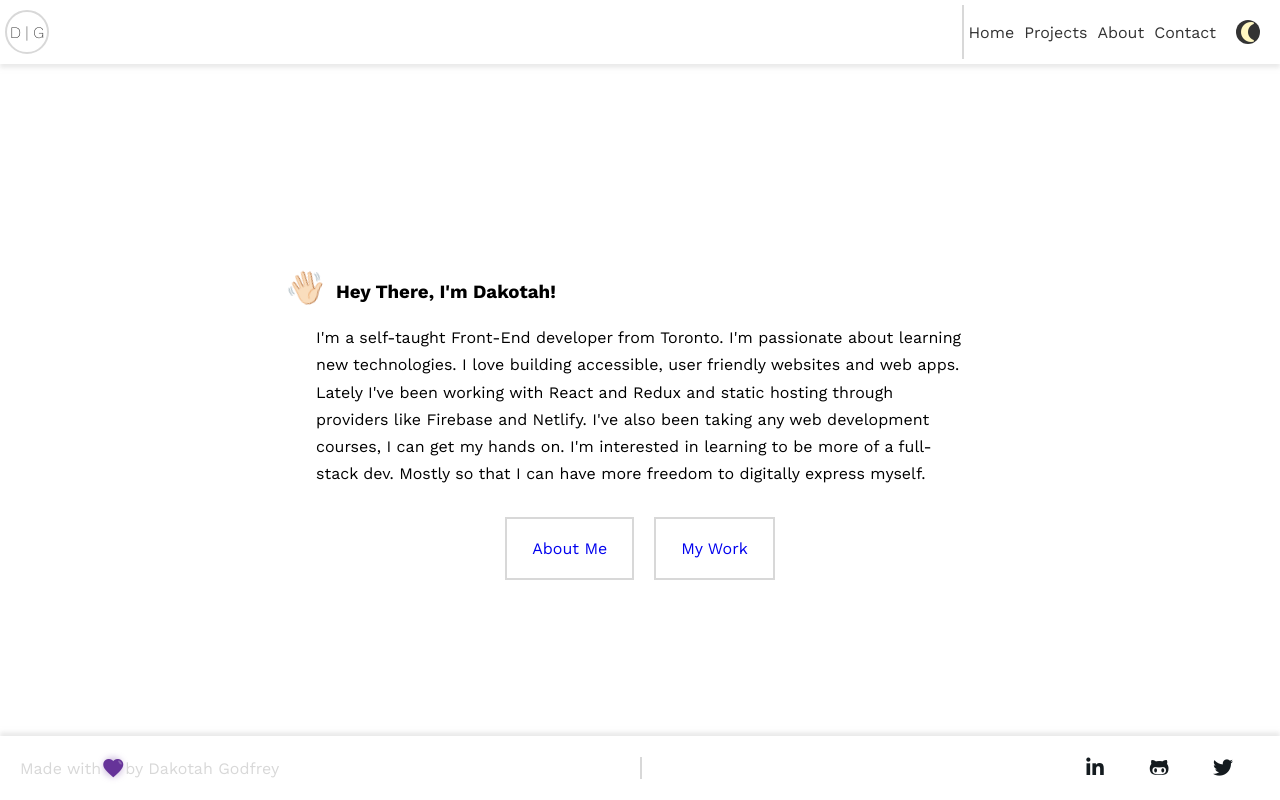
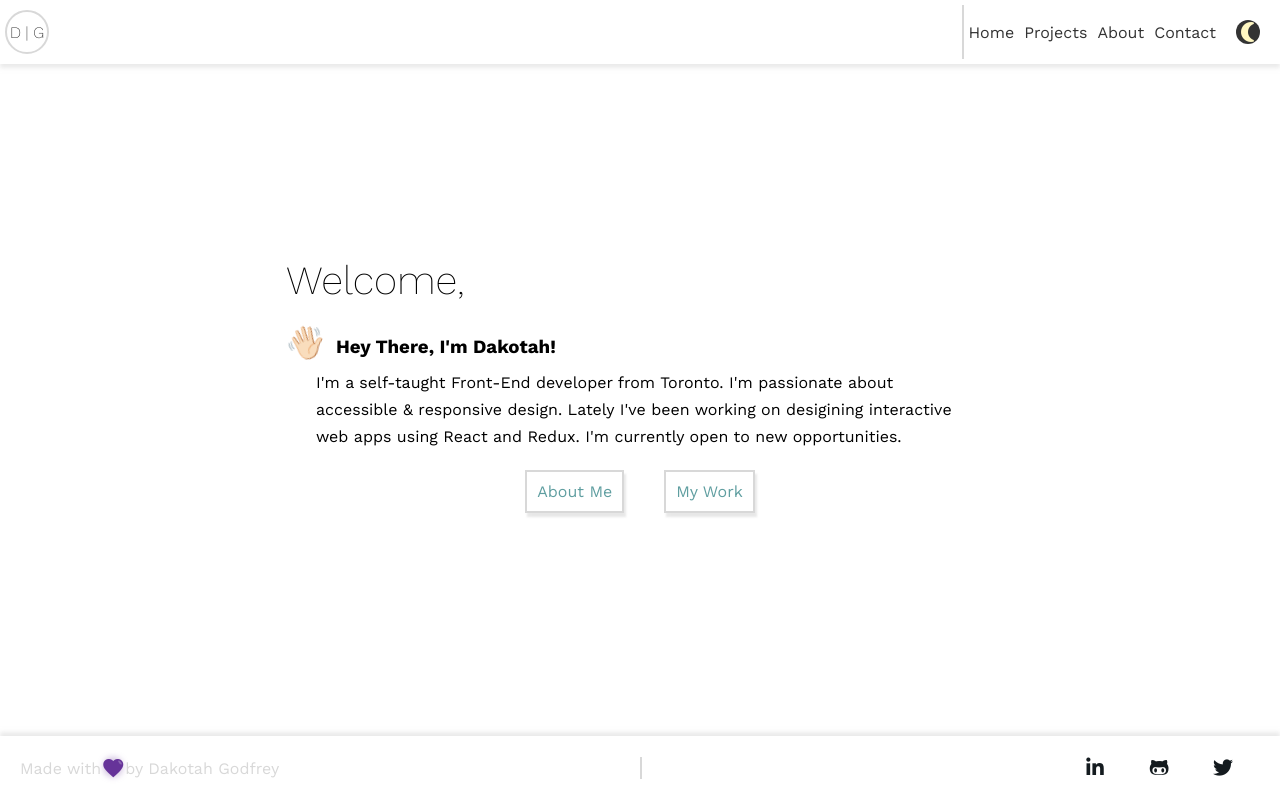
Before and after one commit to DakotahGodfrey/profile_site, a React (Create React App) app: page / in a window 1280 px wide. Built offline with nearby package versions, Linux system fonts and the light colour scheme.

Commit message:
Home page copy, darkmode animations

```diff
--- a/src/assets/scss/_contact.scss
+++ b/src/assets/scss/_contact.scss
@@ -2,6 +2,7 @@
   display: grid;
   min-height: 100vh;
   align-items: flex-start;
+
   h1 {
     font-weight: 200;
     text-transform: uppercase;
@@ -11,13 +12,15 @@
     font-size: 2rem;
     margin-bottom: 1rem;
   }
+  .contact-section {
+    a {
+      color: #5f9ea0;
+    }
+  }
   &.dark {
     background-color: $text-dark-color;
     color: #fff;
     .contact-section {
-      a {
-        color: cadetblue;
-      }
       input {
         background-color: $site-medium-light-color;
       }
@@ -113,4 +116,27 @@ button[type="submit"] {
     margin-left: 0.5rem;
     color: $text-medium-dark-color;
   }
+  &:hover {
+    animation: bounce 2s ease-out infinite;
+  }
 }
+
+@keyframes fly {
+  0%,
+  100% {
+    transform: translate(0);
+  }
+  50% {
+    transform: translate(20px, -2px);
+  }
+}
+
+@keyframes bounce {
+  0%,
+  100% {
+    transform: scale(1);
+  }
+  50% {
+    transform: scale(1.05);
+  }
+}
--- a/src/assets/scss/_footer.scss
+++ b/src/assets/scss/_footer.scss
@@ -12,6 +12,12 @@ footer {
     color: $site-medium-light-color;
     a.social-link {
       color: $site-medium-light-color;
+    }
+    .footer-message {
+      color: $text-dark-color;
+      &:hover {
+        color: $site-medium-light-color;
+      }
     }
   }
   small {
@@ -48,13 +54,14 @@ footer {
   align-items: center;
   font-size: 1.6rem;
   color: $site-medium-light-color;
-  transition: color 0.6s ease-out;
+  transition: color 0.75s ease-out;
   &:hover {
     color: $text-dark-color;
     i {
       animation: scale 2s ease-out infinite;
     }
   }
+
   i {
     color: rebeccapurple;
     // box-shadow: 0 4px 5px inset;2    border-radius: 100%;
--- a/src/assets/scss/_home.scss
+++ b/src/assets/scss/_home.scss
@@ -5,9 +5,6 @@
   max-width: 768px;
   margin: 0 auto 2rem auto;
   padding: 0 3rem;
-  &-lead {
-    padding: 5rem 0 1rem;
-  }
   span {
     font-size: 4vh;
     display: inline-block;
@@ -28,25 +25,35 @@
     transform: rotate(-20deg);
   }
 }
-.cta-link {
-  display: block;
-  width: max-content;
-  padding: 2rem 2.5rem;
-  margin: 2rem auto 0 auto;
-  border: $site-medium-light-color 2px solid;
-  margin: 2rem auto;
-}
 
 .home-main {
   display: grid;
   grid-template-columns: 1fr;
   align-items: flex-start;
   min-height: 100vh;
+  h1 {
+    font-size: 4rem;
+    font-weight: 200;
+  }
   &.dark {
     background-color: $text-dark-color;
     color: #fff;
     a {
       color: $site-medium-light-color;
+    }
+    .cta-link {
+      color: #fff;
+      font-weight: 600;
+      &:hover {
+        background-color: #333;
+      }
+      &:focus {
+        background-color: #333;
+      }
+      &:active {
+        box-shadow: none;
+        opacity: 0.6;
+      }
     }
   }
 }
@@ -59,7 +66,21 @@
   display: flex;
   align-items: center;
   justify-content: center;
-  a {
-    margin: 1rem;
+  margin-bottom: 4rem;
+  .cta-link {
+    padding: 1rem;
+    margin: 0 2rem;
+    border: $site-medium-light-color 2px solid;
+    box-shadow: 2px 4px 2px rgba($color: $site-medium-light-color, $alpha: 0.6);
+    color: #5f9ea0;
+    transition: all 0.5s ease-out;
+
+    &:hover {
+      background-color: #e6e6e6;
+    }
+    &:active {
+      box-shadow: none;
+      opacity: 0.6;
+    }
   }
 }
--- a/src/assets/scss/_navbar.scss
+++ b/src/assets/scss/_navbar.scss
@@ -14,7 +14,7 @@ nav {
         transform: scale(1.1);
       }
       &:focus {
-        @extend:hover;
+        color: $site-light-color;
       }
     }
   }
--- a/src/components/pages/home/Home.jsx
+++ b/src/components/pages/home/Home.jsx
@@ -16,19 +16,16 @@ const Home = () => {
       <Navbar />
       <section className="home-section">
         <article className="bio">
-          <h1 className="bio-lead">
+          <h1 className="bio-lead">Welcome,</h1>
+          <h3>
             <span>👋🏻</span>
-            Hey There, I'm Dakotah!
-          </h1>
+            Hey There, I'm Dakotah!{" "}
+          </h3>
           <p className="bio">
             I'm a self-taught Front-End developer from Toronto. I'm passionate
-            about learning new technologies. I love building accessible, user
-            friendly websites and web apps. Lately I've been working with React
-            and Redux and static hosting through providers like Firebase and
-            Netlify. I've also been taking any web development courses, I can
-            get my hands on. I'm interested in learning to be more of a
-            full-stack dev. Mostly so that I can have more freedom to digitally
-            express myself.
+            about accessible & responsive design. Lately I've been working on
+            desigining interactive web apps using React and Redux. I'm currently
+            open to new opportunities.
           </p>
         </article>
         <div className="call-to-action-links">
```
